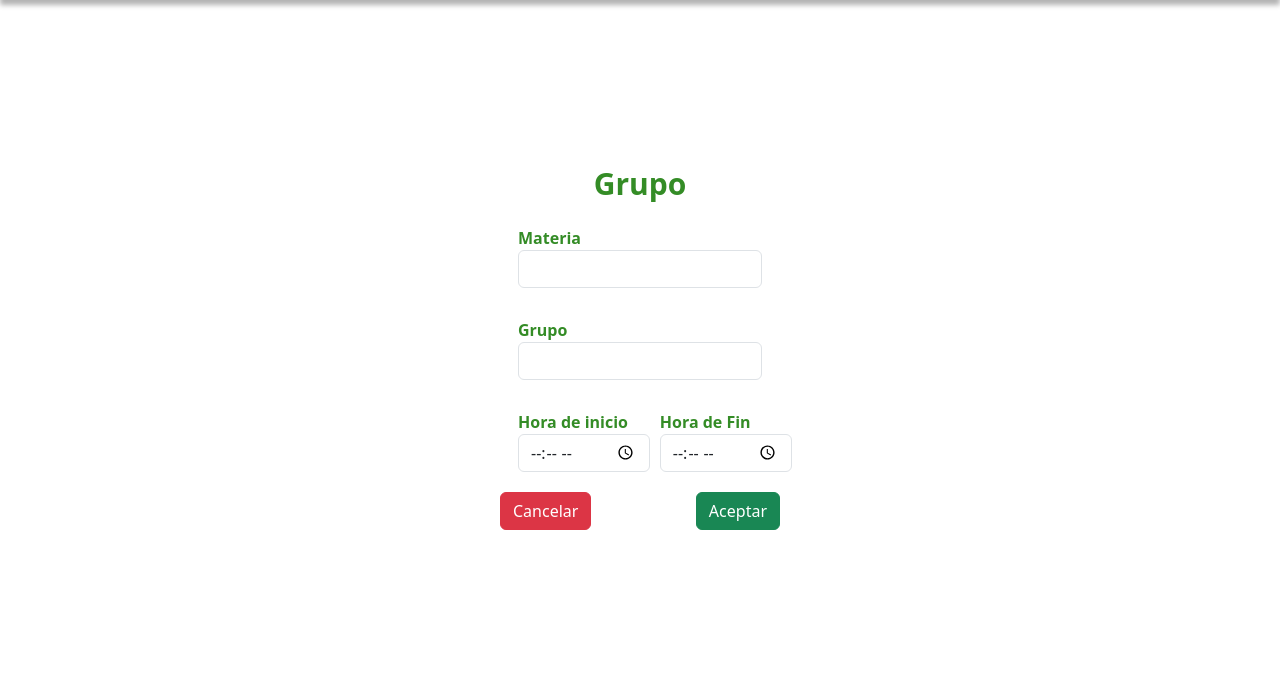
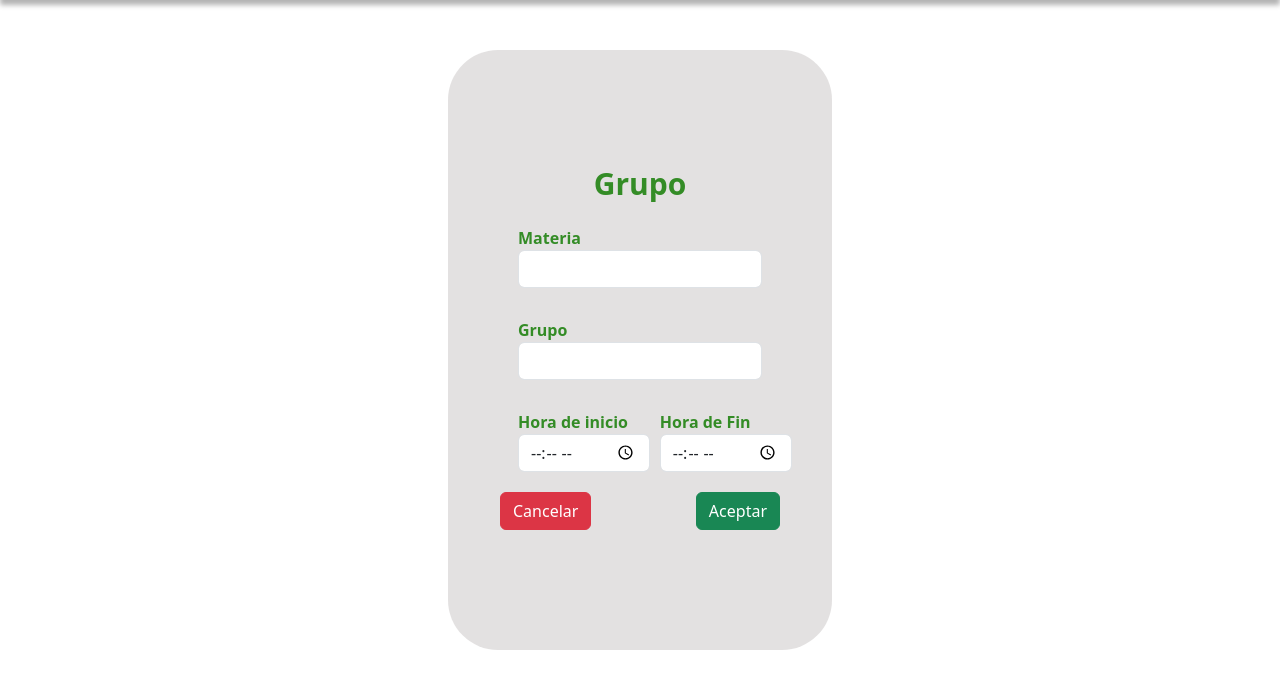
Before and after one commit to Gingaosu/Im-Here-, a PHP site: page /ImHere/vistas/html/agregarGrupo.php in a window 1280 px wide. Shown: the part 69-758 px from the top of the page. Run offline with PHP 8.4, Linux system fonts and the light colour scheme; the visitor is signed in with stand-in values (Sample User, id 1); some libraries are stand-ins or nearby versions.

Commit message:
Ajuste color menu

```diff
--- a/ImHere/vistas/css/agregarAlumnoPopUp.css
+++ b/ImHere/vistas/css/agregarAlumnoPopUp.css
@@ -75,7 +75,7 @@ body {
     flex-direction: column;
     justify-content: center;
     align-items: center;
-    /*background-color: hsla(0, 0%, 0%, 0.700);*/
+    background-color: hsla(0, 5%, 78%, 0.3);
     width: 25%;
     height: 350px;
     padding: 50px;
--- a/ImHere/vistas/css/agregarGrupo.css
+++ b/ImHere/vistas/css/agregarGrupo.css
@@ -77,7 +77,7 @@ body {
     flex-direction: column;
     justify-content: center;
     align-items: center;
-    /*background: linear-gradient(155deg, rgba(43, 65, 49, 0.8), rgba(52, 140, 38, 0.8));*/
+    background: hsla(0, 3%, 62%, 0.3);
     width: 30%;
     height: 600px;
     padding: 50px;
--- a/ImHere/vistas/css/editarGrupoPopUp.css
+++ b/ImHere/vistas/css/editarGrupoPopUp.css
@@ -92,7 +92,7 @@ body {
     flex-direction: column;
     justify-content: center;
     align-items: center;
-    /*background-color: hsla(0, 0%, 0%, 0.700);*/
+    background-color: hsla(0, 5%, 78%, 0.2);
     /*background: linear-gradient(155deg, rgba(43, 65, 49, 0.8), rgba(52, 140, 38, 0.8));*/
     width: 25%;
     height: 450px;
--- a/ImHere/vistas/css/eliminarAlumno.css
+++ b/ImHere/vistas/css/eliminarAlumno.css
@@ -69,7 +69,7 @@ body {
     flex-direction: column;
     justify-content: center;
     align-items: center;
-    /*background-color: hsla(0, 0%, 0%, 0.700);*/
+    background-color: hsla(0, 5%, 78%, 0.3);
     width: 25%;
     height: 300px;
     padding: 50px;
--- a/ImHere/vistas/html/verMateria.php
+++ b/ImHere/vistas/html/verMateria.php
@@ -106,7 +106,7 @@ if (isset($_GET['logout'])) {
     ?>
 
     <div class="superior">
-        <a href="selectorDeGrupos.php" class="btn btn-outline-dark">Regresar</a>
+        <a href="selectorDeGrupos.php" class="btn btn-success">Regresar</a>
     </div>
     <div class="form">
         <div class="calendario">
```
